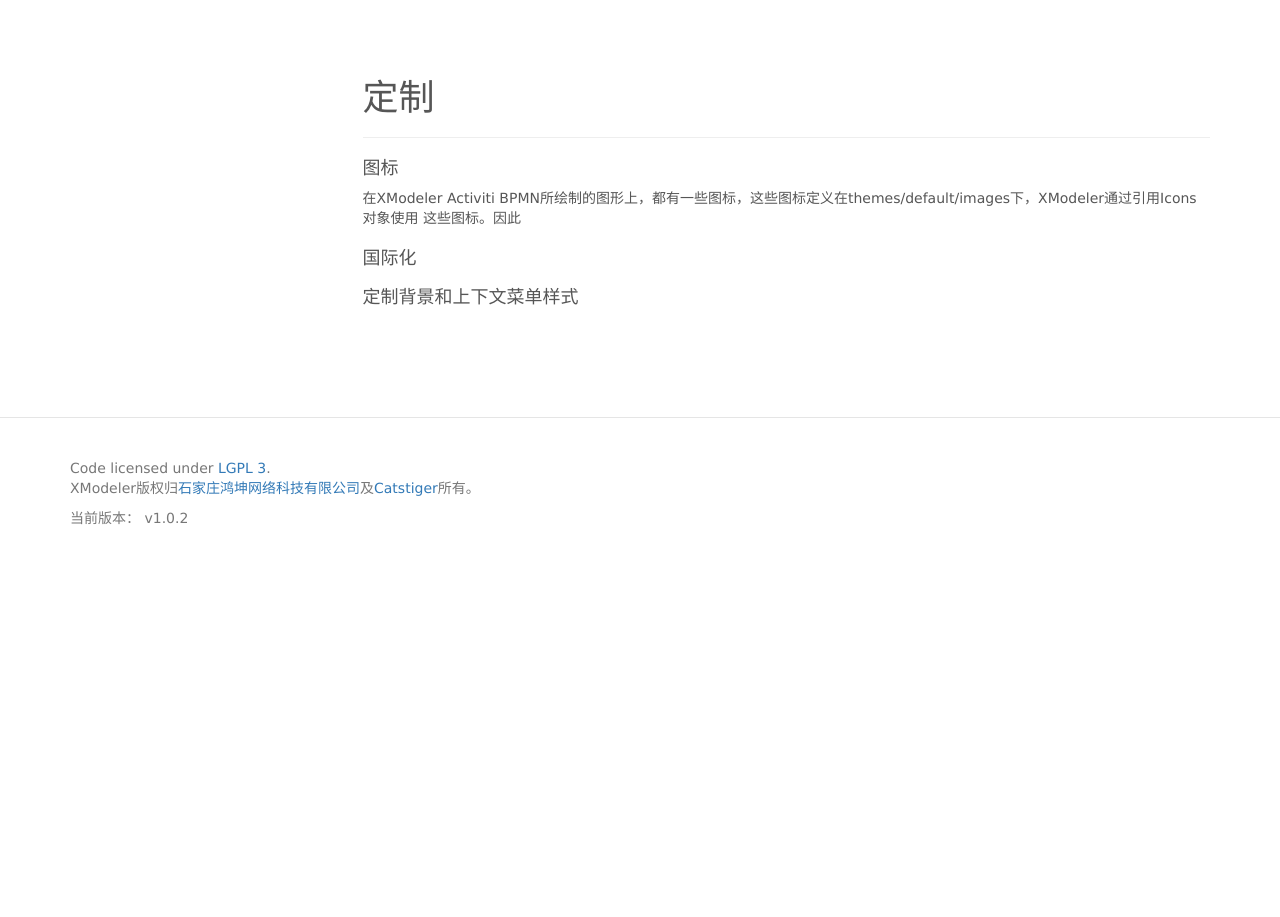
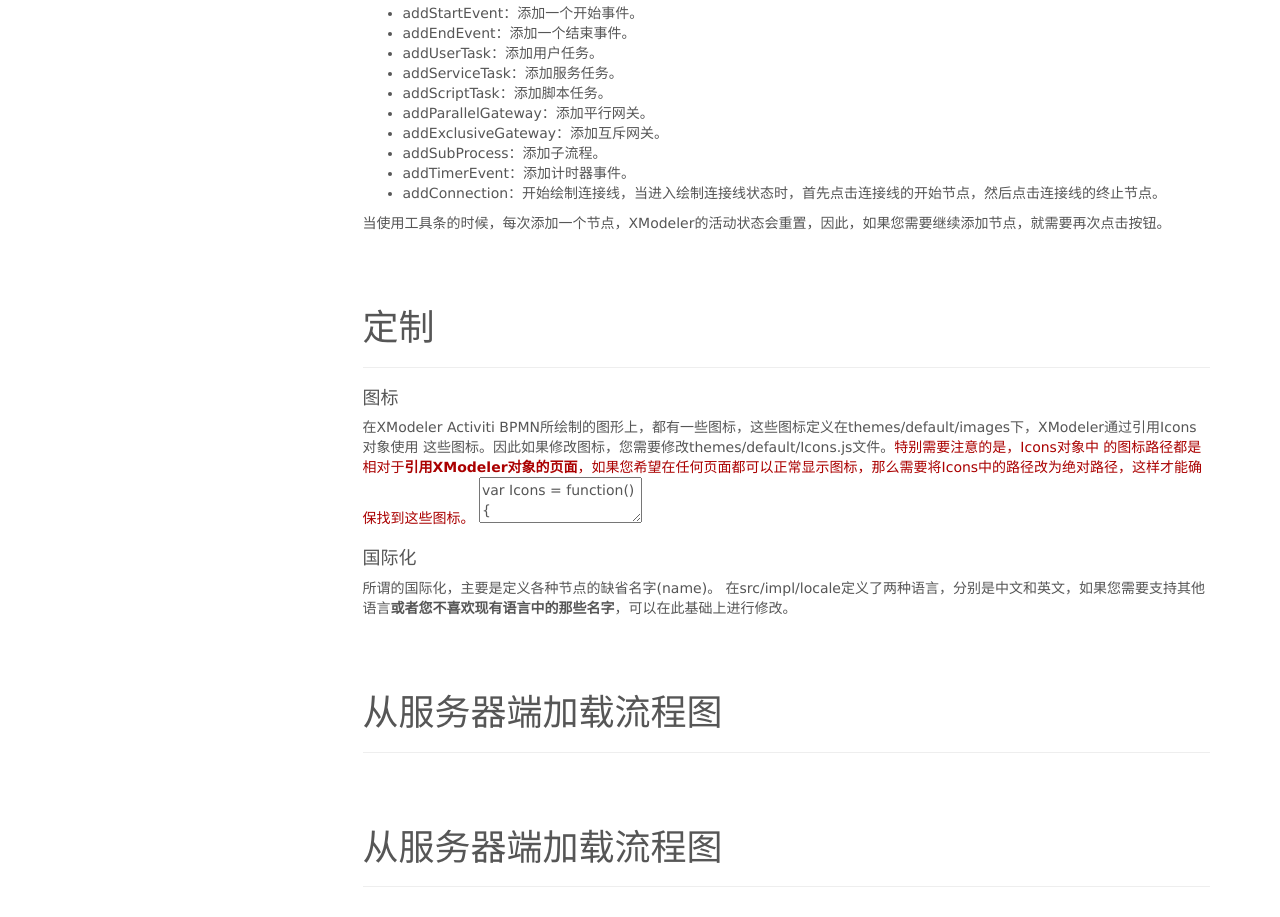
Before and after one commit to catstiger/xmodeler, a plain HTML site: page xmodeler/docs/activiti.html in a window 1280 px wide. Shown: the part 1883-2800 px from the top of the page. Before the commit the page ends 2451 px from the top, so only its background shows below. Drawn offline with nearby package versions, Linux system fonts and the light colour scheme; a script that the page names is missing.

Commit message:
写文档，最难的部分开始了

```diff
--- a/xmodeler/docs/activiti.html
+++ b/xmodeler/docs/activiti.html
@@ -105,6 +105,18 @@ ul li b {
 			<p>Activiti是一个轻量级工作流程和业务流程引擎，它基于Java可以在任何平台下运行。Activiti提供了Eclipse和Web建模工具，但是它很难扩展和整合。
 			因此，我们在XModeler基础引擎上进行了扩展，使得任何基于Java的应用可以方便的整合Activity BPMN建模工具。
 			</p>
+			<h2>Features</h2>
+			<ul style="font-size:14px;">
+			    <li>支持开始事件(StartEvent)、结束事件(End Event)、任务(Task)、子流程(Sub Process)、顺序流(Sequence Flow)、计时器事件(Timer Event)。</li>
+			    <li>可以方便的进行扩展，以支持其他类型的节点。</li>
+			    <li>支持上下文菜单操作和菜单操作，使用键盘可以移动节点或者删除节点。</li>
+			    <li>支持节点选择，在节点选择事件中提供被选中节点的全部属性。</li>
+			    <li>支持从服务器端加载Json数据（符合Activiti Json Converter）。</li>
+			    <li>将绘制的流程图转换为符合Activity Json Converter格式的Json，并提交至服务器端。</li>
+			    <li>支持各种节点的各种属性，包括表单绑定等。您可以自由扩展这些属性。</li>
+			    <li>只读(read-only)模式，用于查看流程的运行状态，在只读模式下不可对流程图进行编辑，但是仍然能够响应一些事件。</li>
+			    <li>静默(mute)模式，类似于只读模式，但是不响应事件。</li>
+			</ul>
 		</div>
 	</div>
 	<div class="container bs-docs-container">
@@ -256,14 +268,52 @@ $('.bpmn-btn').each(function() {//为每一个工具条按钮绑定click事件
 			    <h2>图标</h2>
 			    <p>
 			      在XModeler Activiti BPMN所绘制的图形上，都有一些图标，这些图标定义在themes/default/images下，XModeler通过引用Icons对象使用
-			      这些图标。因此
+			      这些图标。因此如果修改图标，您需要修改themes/default/Icons.js文件。<span style="color:#aa0000;">特别需要注意的是，Icons对象中
+			      的图标路径都是相对于<b>引用XModeler对象的页面</b>，如果您希望在任何页面都可以正常显示图标，那么需要将Icons中的路径改为绝对路径，这样才能确保找到这些图标。</span>
+			      <textarea  mode="javascript">
+var Icons = function() {
+
+};
+//绝对路径可以保证在任何页面都可以正确显示图标
+Icons.startEvent = '/xmodeler/themes/default/images/start.png';
+Icons.endEvent = '/xmodeler/themes/default/images/end.png';
+Icons.errorEndEvent = '/xmodeler/themes/default/images/error-end.png';
+Icons.timerEvent = '/xmodeler/themes/default/images/timer_event.png';
+Icons.exclusiveGateway = '/xmodeler/themes/default/images/exclusive-gateway.png';
+Icons.parallelGateway = '/xmodeler/themes/default/images/parallel_gateway.png';
+Icons.userTask = '/xmodeler/themes/default/images/user.png';
+Icons.scriptTask = '/xmodeler/themes/default/images/script.png';
+Icons.serviceTask = '/xmodeler/themes/default/images/service.png';
+Icons.plus = '/xmodeler/themes/default/images/plus.png';
+Icons.minus = '/xmodeler/themes/default/images/minus.png';
+Icons.plug = '/xmodeler/themes/default/images/plug_blue.gif';
+Icons.plugDisable = '/xmodeler/themes/default/images/plug_disable.gif';
+	            </textarea>
 			    </p>
 			    <p>
 			      <h2>国际化</h2>
 			    </p>
 			    <p>
-			      <h2>定制背景和上下文菜单样式</h2>
+			      所谓的国际化，主要是定义各种节点的缺省名字(name)。
+			      在src/impl/locale定义了两种语言，分别是中文和英文，如果您需要支持其他语言<b>或者您不喜欢现有语言中的那些名字</b>，可以在此基础上进行修改。
 			    </p>
+
+			    <div class="page-header">
+			      <h1 id="load-from-server">从服务器端加载流程图</h1>
+			    </div>
+
+
+			    <div class="page-header">
+			      <h1 id="post-to-server">从服务器端加载流程图</h1>
+			    </div>
+
+			    <div class="page-header">
+			      <h1 id="#events">事件响应</h1>
+			    </div>
+
+			    <div class="page-header">
+			      <h1 id="node-properties">节点属性</h1>
+			    </div>
 		    </div>
 
 			</div>
```
